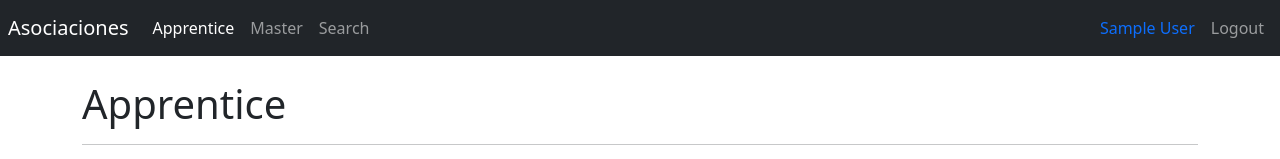
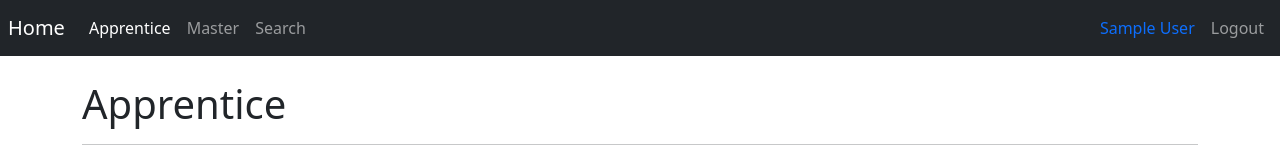
Before and after one commit to paolaguerra/SithApp, a React (Create React App) app: page /apprentice in a window 1280 px wide. Shown: the top 159 px of the page. Built offline with nearby package versions, Linux system fonts and the light colour scheme; sample sign-in values are in the browser's storage.

Commit message:
Creating route to home page

```diff
--- a/src/UI/components/Navbar.jsx
+++ b/src/UI/components/Navbar.jsx
@@ -17,8 +17,8 @@ export const Navbar = () => {
 
   return (
     <nav className="navbar navbar-expand-sm navbar-dark bg-dark p-2">
-      <Link className="navbar-brand" to="/">
-        Asociaciones
+      <Link className="navbar-brand" to="/home">
+        Home
       </Link>
 
       <div className="navbar-collapse">
--- /dev/null
+++ b/src/heroes/pages/Home.jsx
@@ -0,0 +1,7 @@
+import React from 'react'
+
+export const Home = () => {
+  return (
+    <div>hola Home</div>
+  )
+}
--- a/src/heroes/routes/SithRoutes.jsx
+++ b/src/heroes/routes/SithRoutes.jsx
@@ -1,6 +1,7 @@
 import { Navbar } from "../../UI";
 import { Navigate, Route, Routes } from "react-router-dom";
 import { ApprenticePage, MasterPage, SearchPage, SithPage } from "../pages";
+import { Home } from "../pages/Home";
 
 export const SithRoutes = () => {
   return (
@@ -9,6 +10,7 @@ export const SithRoutes = () => {
 
       <div className="container">
         <Routes>
+        <Route path="home" element={<Home />} />
           <Route path="master" element={<MasterPage />} />
           <Route path="apprentice" element={<ApprenticePage />} />
 
--- a/src/router/AppRouter.jsx
+++ b/src/router/AppRouter.jsx
@@ -28,9 +28,6 @@ export const AppRouter = () => {
           }
         />
 
-        {/* <Route path="login" element={<LoginPage />} /> */}
-        {/* <Route path="/*" element={<SithRoutes />} /> */}
-
       </Routes>
     </>
   );
```
